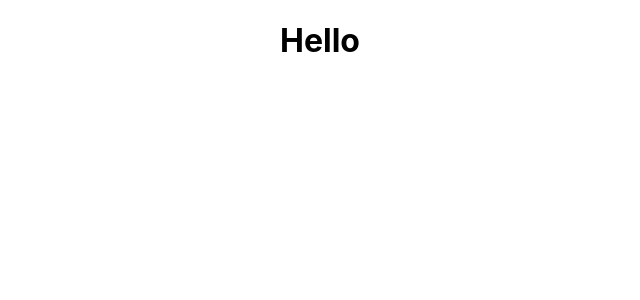
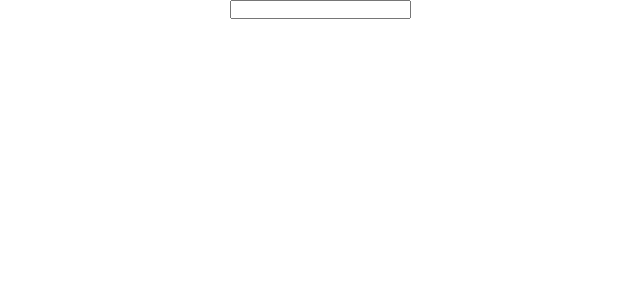
Before and after one commit to codeddave/let-it-go-web, a React (Create React App) app: page /reset-password in a window 1280 px wide. Shown: the top 300 px of the page, without its empty margins (320-960 px from the left). Built offline with nearby package versions, Linux system fonts and the light colour scheme.

Commit message:
building reset password form

```diff
--- a/src/index.css
+++ b/src/index.css
@@ -1,13 +1,4 @@
-body {
+* {
   margin: 0;
-  font-family: -apple-system, BlinkMacSystemFont, 'Segoe UI', 'Roboto', 'Oxygen',
-    'Ubuntu', 'Cantarell', 'Fira Sans', 'Droid Sans', 'Helvetica Neue',
-    sans-serif;
-  -webkit-font-smoothing: antialiased;
-  -moz-osx-font-smoothing: grayscale;
+  padding: 0;
 }
-
-code {
-  font-family: source-code-pro, Menlo, Monaco, Consolas, 'Courier New',
-    monospace;
-}
--- a/src/pages/ResetPassword.jsx
+++ b/src/pages/ResetPassword.jsx
@@ -1,9 +1,16 @@
+import { Field, Form, Formik } from "formik";
 import React from "react";
 
 const ResetPassword = () => {
   return (
     <div>
-      <h1>Hello</h1>
+      <Formik>
+        {({}) => (
+          <Form>
+            <Field></Field>
+          </Form>
+        )}
+      </Formik>
     </div>
   );
 };
```
